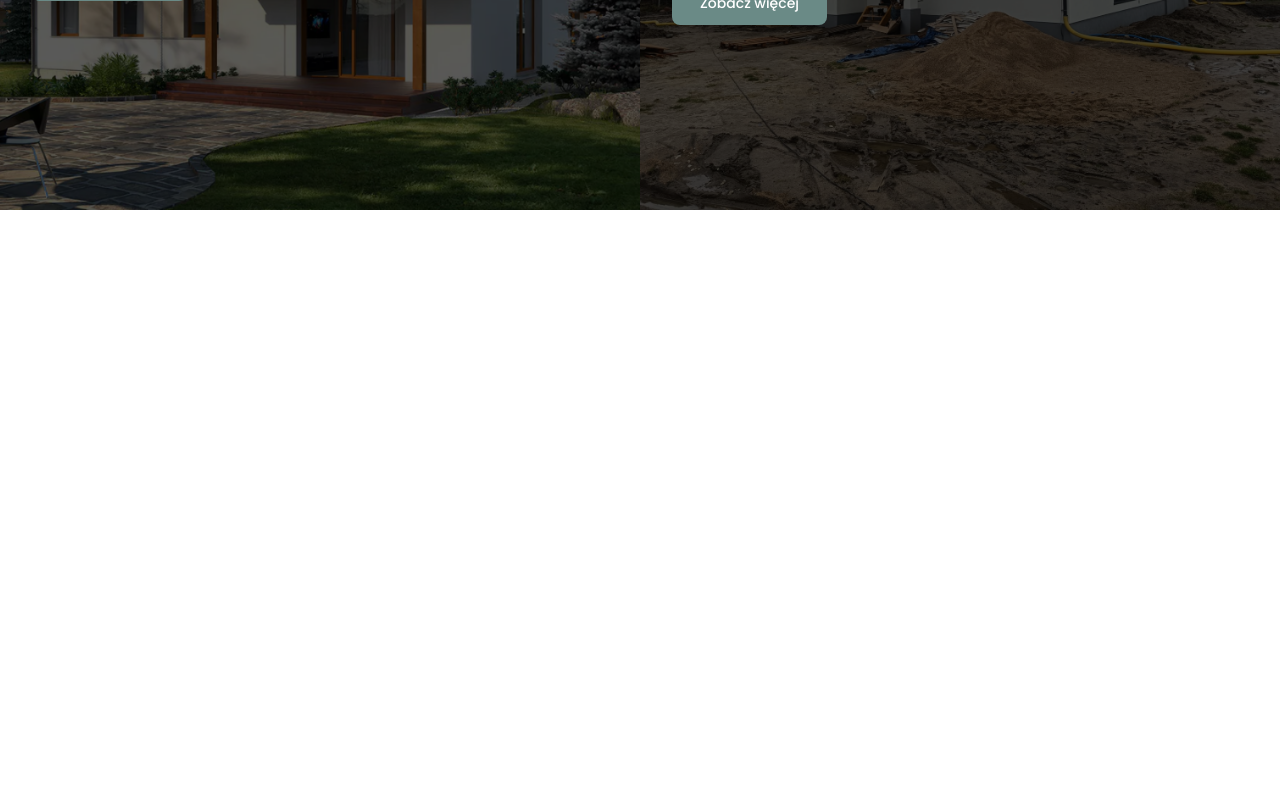
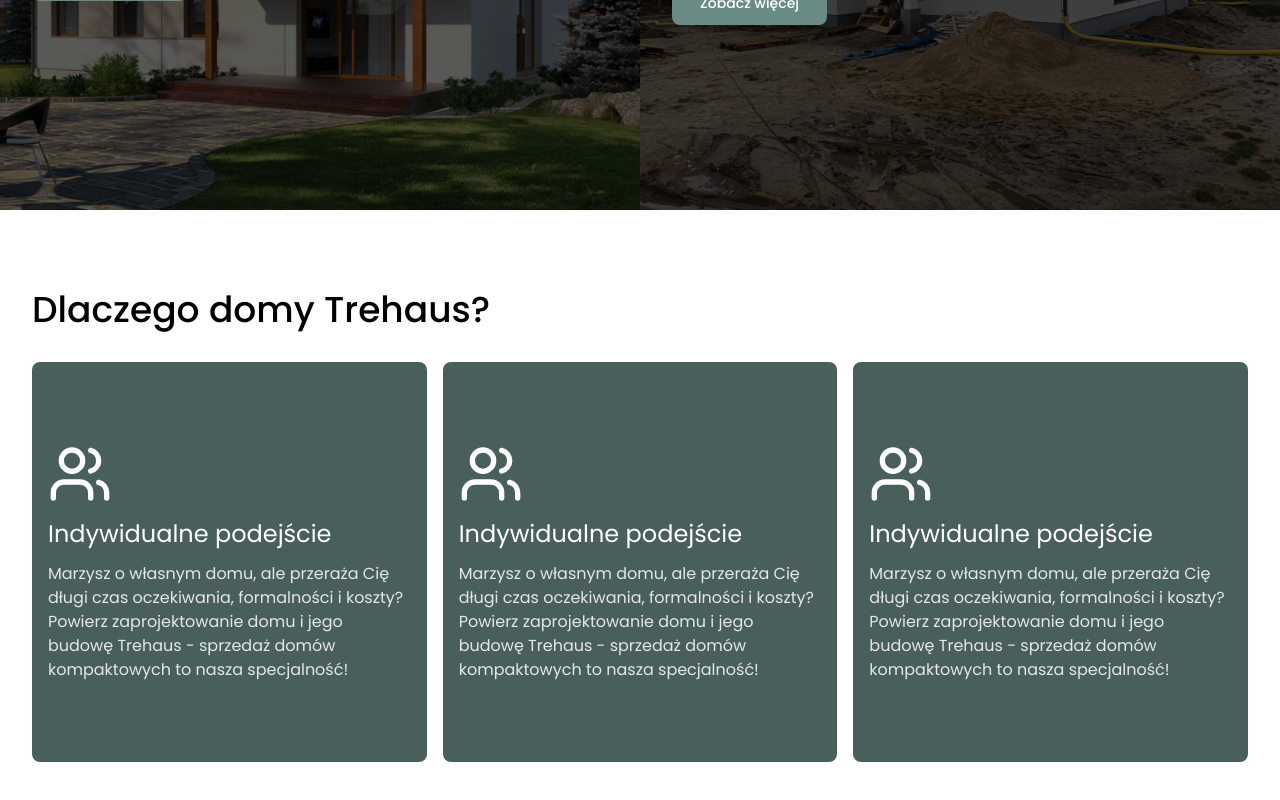
Before and after one commit to MikiLewy/Trehaus, a Next.js app: page / in a window 1280 px wide. Shown: the part 1647-2447 px from the top of the page. Before the commit the page ends 1857 px from the top, so only its background shows below. Built offline with nearby package versions, Linux system fonts and the light colour scheme.

Commit message:
feat: created why choose us section

```diff
--- a/app/globals.css
+++ b/app/globals.css
@@ -5,6 +5,9 @@
 @layer utilities {
   .content-container {
     @apply max-w-[1440px] px-4 md:px-8 w-full mx-auto;
+  }
+  .vertical-section-spacing {
+    @apply py-6 md:py-10 lg:py-14 xl:py-20;
   }
 }
 
--- a/app/page.tsx
+++ b/app/page.tsx
@@ -1,6 +1,7 @@
 import AboutUs from '@/components/organisms/home/about-us/about-us';
 import CompanyShowcase from '@/components/organisms/home/company-showcase/company-showcase';
 import Hero from '@/components/organisms/home/hero/hero';
+import WhyChooseUs from '@/components/organisms/home/why-choose-us/why-choose-us';
 
 export default function Home() {
   return (
@@ -8,6 +9,7 @@
       <Hero />
       <AboutUs />
       <CompanyShowcase />
+      <WhyChooseUs />
     </main>
   );
 }
--- /dev/null
+++ b/components/atoms/advantage-card/advantage-card.tsx
@@ -0,0 +1,19 @@
+import { LucideIcon } from 'lucide-react';
+
+interface Props {
+  title: string;
+  description: string;
+  Icon: LucideIcon;
+}
+
+const AdvantageCard = ({ title, description, Icon }: Props) => {
+  return (
+    <div className="bg-primary-darker rounded-lg flex flex-col gap-2 justify-center p-4 lg:py-8 text-white  lg:gap-3 lg:min-h-[400px]">
+      <Icon className="w-10 h-10 lg:h-16 lg:w-16" />
+      <h4 className="text-lg xl:text-2xl">{title}</h4>
+      <p className="text-sm text-white/85 xl:text-base">{description}</p>
+    </div>
+  );
+};
+
+export default AdvantageCard;
--- a/components/organisms/home/about-us/about-us.tsx
+++ b/components/organisms/home/about-us/about-us.tsx
@@ -5,7 +5,7 @@
 
 const AboutUs = () => {
   return (
-    <section className="content-container py-6 md:py-10 lg:py-15 xl:py-20 flex flex-col lg:flex-row lg:items-center gap-5 lg:gap-2 ">
+    <section className="content-container vertical-section-spacing flex flex-col lg:flex-row lg:items-center gap-5 lg:gap-2 ">
       <div className="flex flex-col gap-2 xl:gap-4 basis-1/2 xl:basis-[45%]">
         <SectionTitle>Poznaj nas bliżej</SectionTitle>
         <p className="text-sm xl:text-base max-w-[500px] xl:max-w-[600px]">
--- /dev/null
+++ b/components/organisms/home/why-choose-us/why-choose-us.tsx
@@ -0,0 +1,43 @@
+import { Users } from 'lucide-react';
+
+import AdvantageCard from '@/components/atoms/advantage-card/advantage-card';
+import SectionTitle from '@/components/atoms/section-title/section-title';
+
+const advantagesCard = [
+  {
+    key: 'individual-approach',
+    icon: Users,
+    title: 'Indywidualne podejście',
+    description:
+      'Marzysz o własnym domu, ale przeraża Cię długi czas oczekiwania, formalności i koszty? Powierz zaprojektowanie domu i jego budowę Trehaus - sprzedaż domów kompaktowych to nasza specjalność!',
+  },
+  {
+    key: 'individual-approach2',
+    icon: Users,
+    title: 'Indywidualne podejście',
+    description:
+      'Marzysz o własnym domu, ale przeraża Cię długi czas oczekiwania, formalności i koszty? Powierz zaprojektowanie domu i jego budowę Trehaus - sprzedaż domów kompaktowych to nasza specjalność!',
+  },
+  {
+    key: 'individual-approach3',
+    icon: Users,
+    title: 'Indywidualne podejście',
+    description:
+      'Marzysz o własnym domu, ale przeraża Cię długi czas oczekiwania, formalności i koszty? Powierz zaprojektowanie domu i jego budowę Trehaus - sprzedaż domów kompaktowych to nasza specjalność!',
+  },
+];
+
+const WhyChooseUs = () => {
+  return (
+    <div className="content-container vertical-section-spacing">
+      <SectionTitle>Dlaczego domy Trehaus?</SectionTitle>
+      <div className="flex flex-col lg:flex-row gap-4 mt-5 lg:mt-8 ">
+        {advantagesCard?.map(advantage => (
+          <AdvantageCard key={advantage.key} title={advantage.title} description={advantage.description} Icon={advantage.icon} />
+        ))}
+      </div>
+    </div>
+  );
+};
+
+export default WhyChooseUs;
--- a/tailwind.config.ts
+++ b/tailwind.config.ts
@@ -14,6 +14,7 @@
           DEFAULT: '#6A8A86',
           hover: '#495F5C',
           focus: '#425653',
+          darker: '#495F5C',
         },
         secondary: {
           DEFAULT: '#F2E2E2',
```
